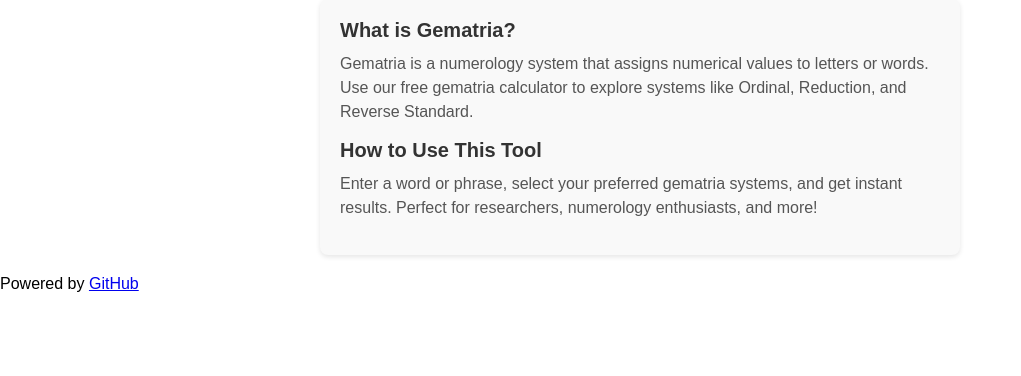
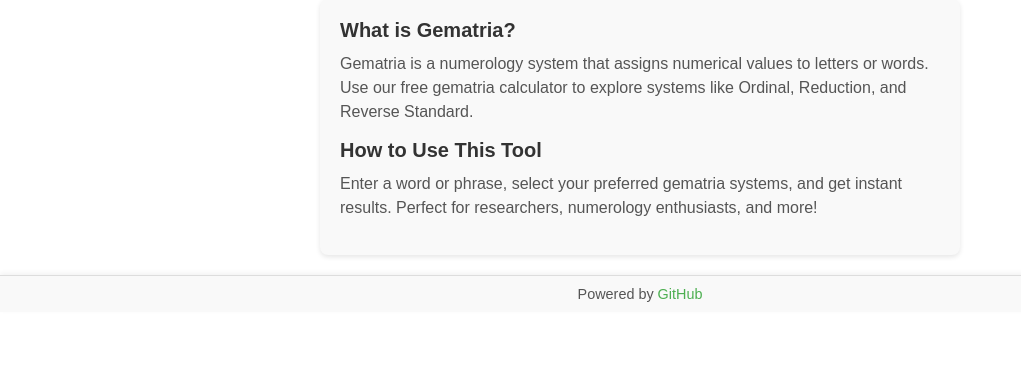
Before and after one commit to jasonbra1n/gematria-calculator, a PHP site: page / in a window 1280 px wide. Shown: the part 255-631 px from the top of the page, without its empty margins (0-1021 px from the left). Run offline with PHP 8.4, Linux system fonts and the light colour scheme.

Commit message:
Update styles.css

```diff
--- a/styles.css
+++ b/styles.css
@@ -298,3 +298,32 @@ legend {
     padding: 15px;
   }
 }
+footer {
+  background-color: #f9f9f9; /* Matches .gematria-calculator */
+  padding: 10px 20px; /* Compact but comfortable */
+  text-align: center; /* Centers the text */
+  font-size: 0.9em; /* Slightly smaller for subtlety */
+  color: #555; /* Matches .system-name for a softer tone */
+  border-top: 1px solid #ddd; /* Subtle separation from content */
+  box-shadow: 0 -2px 5px rgba(0, 0, 0, 0.05); /* Light shadow for depth */
+  margin-top: 20px; /* Space above footer */
+}
+
+footer a {
+  color: var(--primary-color); /* #4CAF50, ties into your theme */
+  text-decoration: none; /* Removes underline for a cleaner look */
+  transition: color 0.3s ease; /* Smooth hover effect */
+}
+
+footer a:hover {
+  color: var(--hover-primary); /* #45a049, matches button hover */
+  text-decoration: underline; /* Adds underline on hover for feedback */
+}
+
+/* Responsive tweak */
+@media (max-width: 600px) {
+  footer {
+    padding: 8px 15px; /* Slightly tighter on small screens */
+    font-size: 0.85em;
+  }
+}
```
